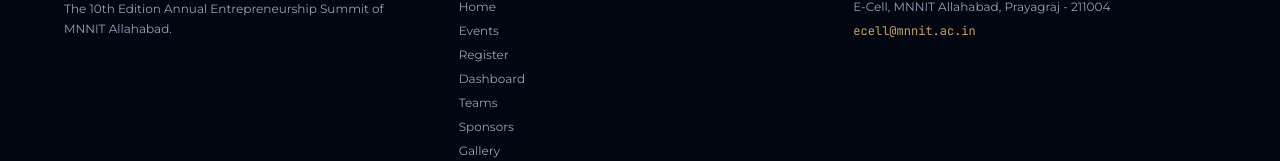
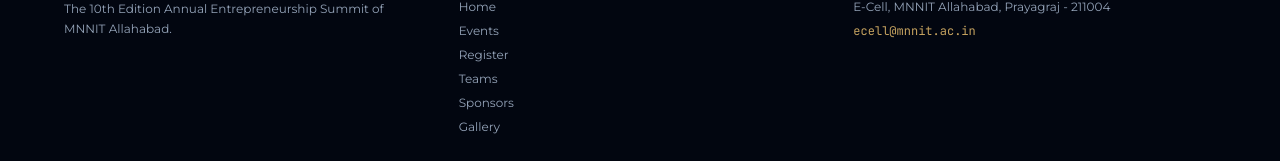
Before and after one commit to Aayush20253534/IIC_Website, a React (Vite) app in the folder client/: page /teams in a window 1280 px wide. Shown: the part 1108-1269 px from the top of the page. Built offline with nearby package versions, Linux system fonts and the light colour scheme; no server answers; a web font is replaced by a local one.

Commit message:
fix: remove dashboard from footer

```diff
--- a/client/src/components/ContactFooter.jsx
+++ b/client/src/components/ContactFooter.jsx
@@ -25,7 +25,6 @@ export default function ContactFooter() {
             <Link to="/" className="hover:text-[#C5A25F] transition-colors">Home</Link>
             <Link to="/events" className="hover:text-[#C5A25F] transition-colors">Events</Link>
             <Link to="/register" className="hover:text-[#C5A25F] transition-colors">Register</Link>
-            <Link to="/dashboard" className="hover:text-[#C5A25F] transition-colors">Dashboard</Link>
             <Link to="/teams" className="hover:text-[#C5A25F] transition-colors">Teams</Link>
             <Link to="/sponsors" className="hover:text-[#C5A25F] transition-colors">Sponsors</Link>
             <Link to="/gallery" className="hover:text-[#C5A25F] transition-colors">Gallery</Link>
```
